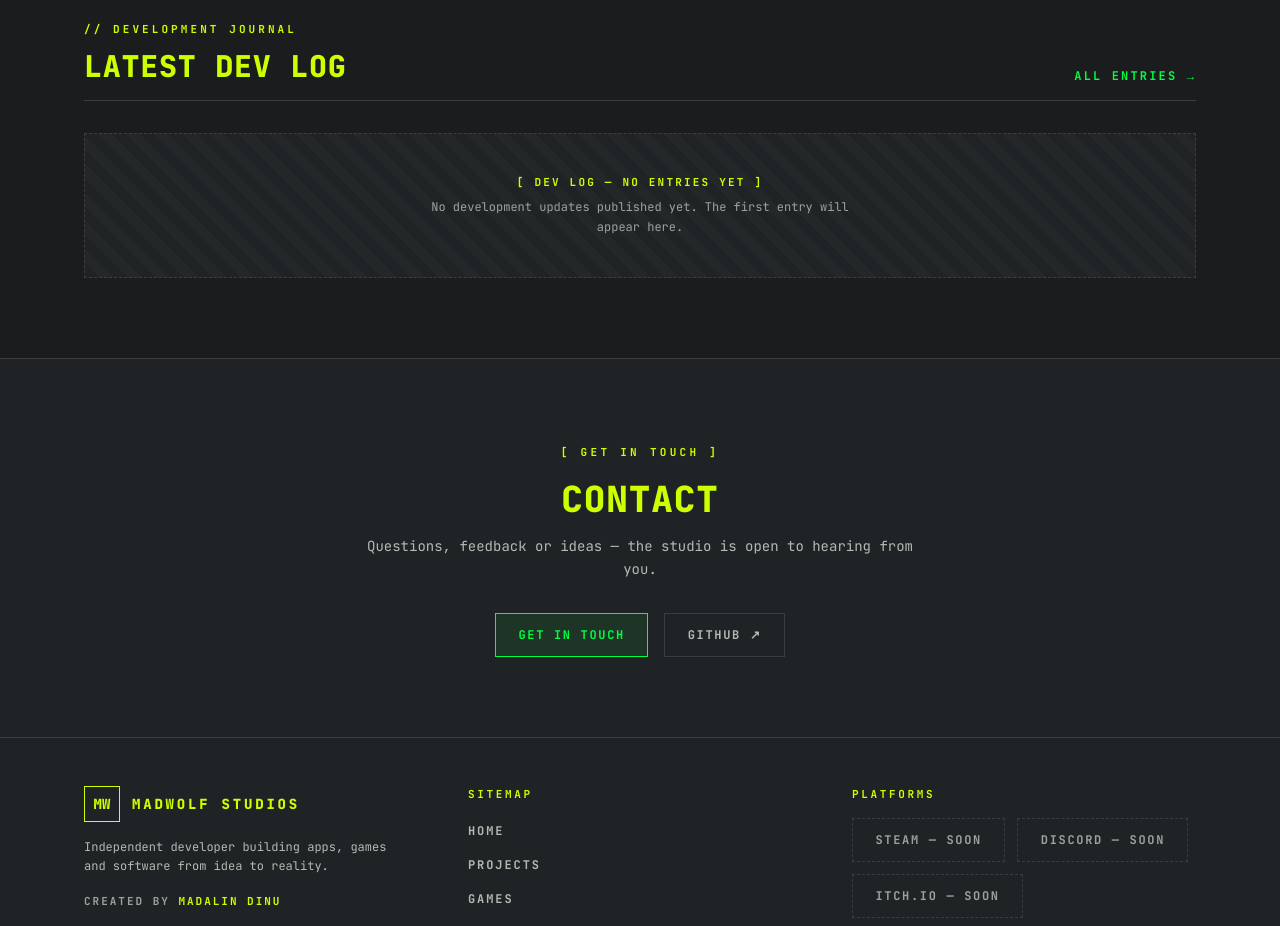
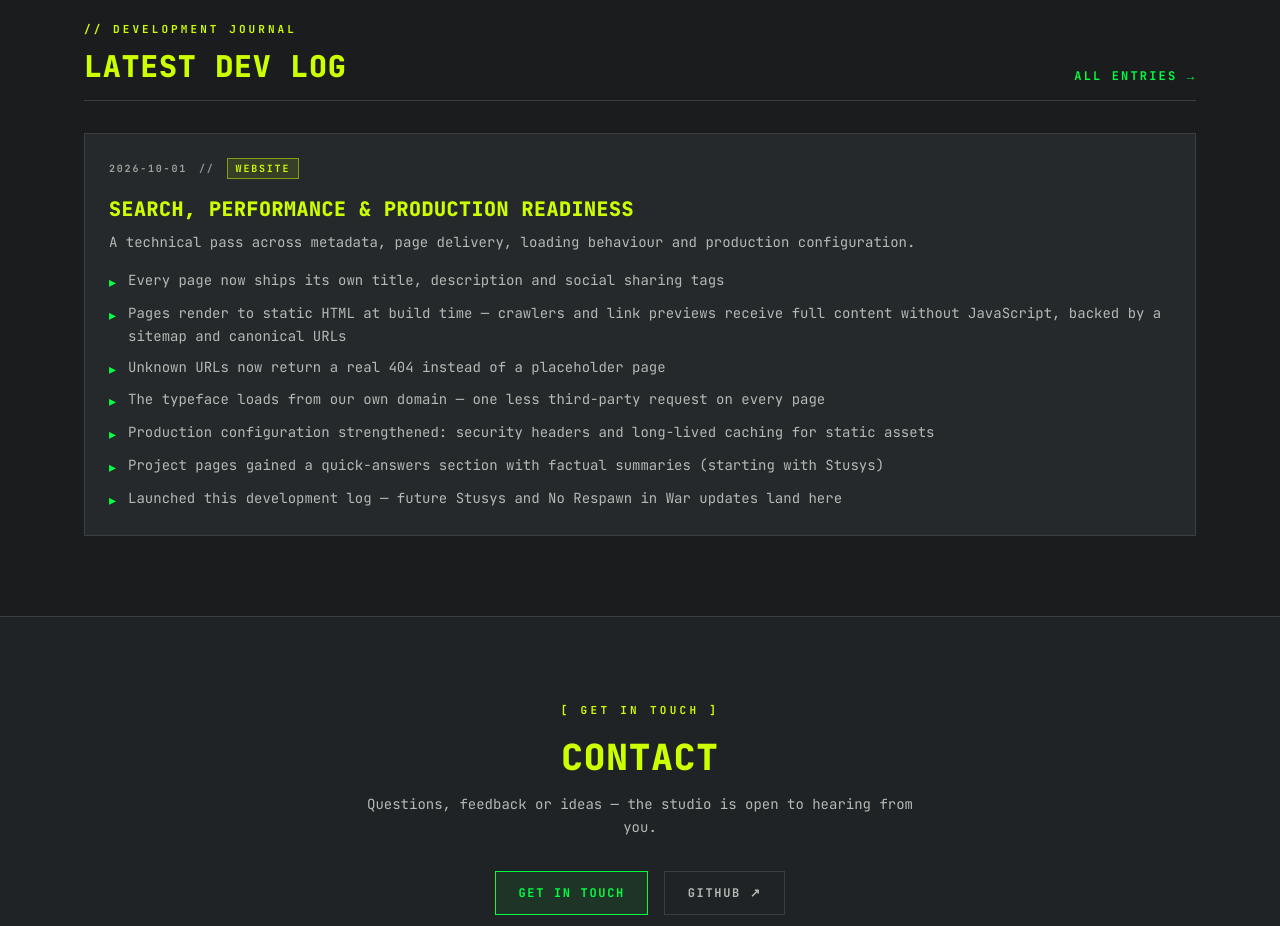
Before and after one commit to MadalinWolf/madwolfstudios, a React (Vite) app: page / in a window 1280 px wide. Shown: the part 1800-2726 px from the top of the page. Built offline with nearby package versions, Linux system fonts and the light colour scheme.

Commit message:
docs: add production readiness update to the dev log
First entry in the site's development journal, summarizing the metadata, performance and production-readiness work at a high level.

```diff
--- a/src/data/devLog.ts
+++ b/src/data/devLog.ts
@@ -62,8 +62,24 @@
 
 /** Published entries, newest first. Add yours here. */
 export const DEV_LOG: DevLogEntry[] = [
-  // ← no entries published yet. Paste your first real update here
-  //   (template in the file header above).
+  {
+    id: 'site-production-readiness',
+    date: '2026-10-01',
+    project: 'WEBSITE',
+    title: 'Search, performance & production readiness',
+    summary:
+      'A technical pass across metadata, page delivery, loading behaviour and production configuration.',
+    details: [
+      'Every page now ships its own title, description and social sharing tags',
+      'Pages render to static HTML at build time — crawlers and link previews receive full content without JavaScript, backed by a sitemap and canonical URLs',
+      'Unknown URLs now return a real 404 instead of a placeholder page',
+      'The typeface loads from our own domain — one less third-party request on every page',
+      'Production configuration strengthened: security headers and long-lived caching for static assets',
+      'Project pages gained a quick-answers section with factual summaries (starting with Stusys)',
+      'Launched this development log — future Stusys and No Respawn in War updates land here',
+    ],
+  },
+  // …next real update goes here (sorted by date automatically).
 ]
 
 /** Latest entries first (optionally limited). */
```
